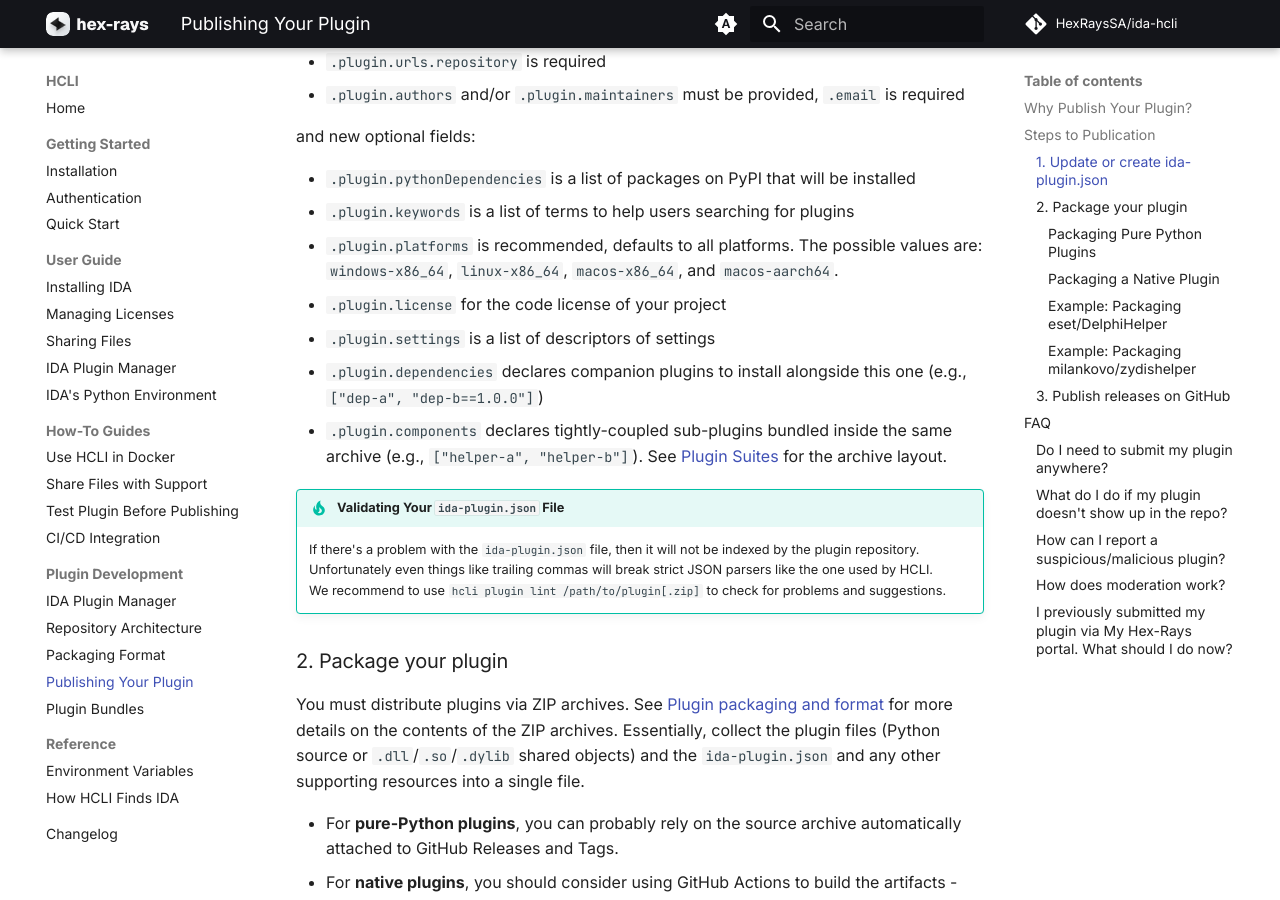
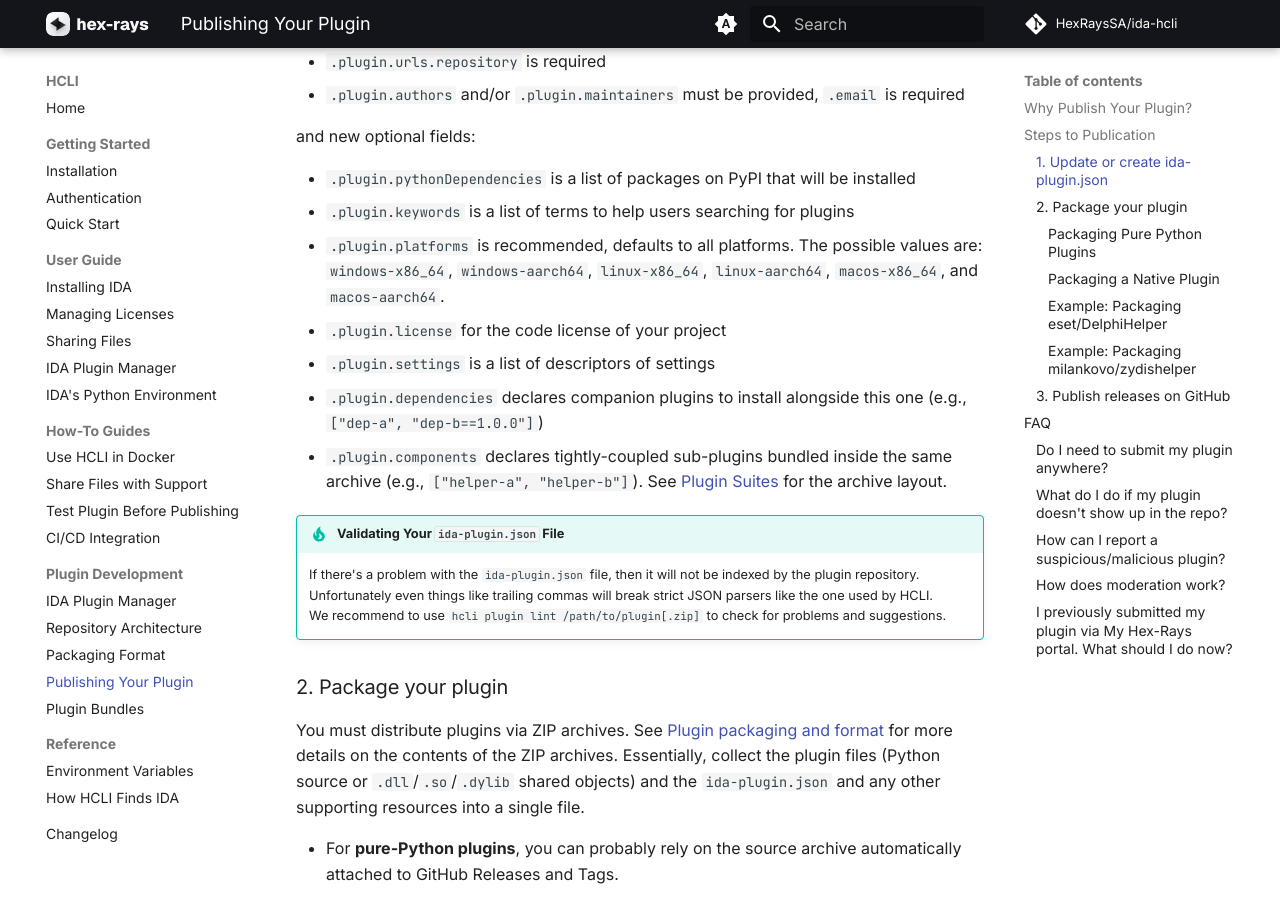
Before and after one commit to HexRaysSA/ida-hcli, an MkDocs documentation site: the page built from docs/reference/packaging-your-existing-plugin.md, in a window 1280 px wide and 900 px high, scrolled down 2923 px. Built offline with MkDocs 1.6.1 and Material for MkDocs 9.7.7, drawn with Linux system fonts in a browser that asks for light colours; comment, search, counter and statistics services are not loaded.

Commit message:
docs: list all six .plugin.platforms values
Two plugin reference pages listed four .plugin.platforms values, but
the schema and metadata model also accept windows-aarch64 and
linux-aarch64 since #304.

Fixes #387

Co-Authored-By: Claude Opus 5.5 <noreply@anthropic.com>
Claude-Session: https://claude.ai/code/session_01WSNWA1Va1UQTQ4TfD17UYe

```diff
--- a/docs/reference/packaging-your-existing-plugin.md
+++ b/docs/reference/packaging-your-existing-plugin.md
@@ -134,7 +134,7 @@ and new optional fields:
 
   - `.plugin.pythonDependencies` is a list of packages on PyPI that will be installed
   - `.plugin.keywords` is a list of terms to help users searching for plugins
-  - `.plugin.platforms` is recommended, defaults to all platforms. The possible values are: `windows-x86_64`, `linux-x86_64`, `macos-x86_64`, and `macos-aarch64`.
+  - `.plugin.platforms` is recommended, defaults to all platforms. The possible values are: `windows-x86_64`, `windows-aarch64`, `linux-x86_64`, `linux-aarch64`, `macos-x86_64`, and `macos-aarch64`.
   - `.plugin.license` for the code license of your project
   - `.plugin.settings` is a list of descriptors of settings
   - `.plugin.dependencies` declares companion plugins to install alongside this one (e.g., `["dep-a", "dep-b==1.0.0"]`)
```
Also changed, not shown: docs/reference/plugin-packaging-and-format.md (+1 -1 lines).
